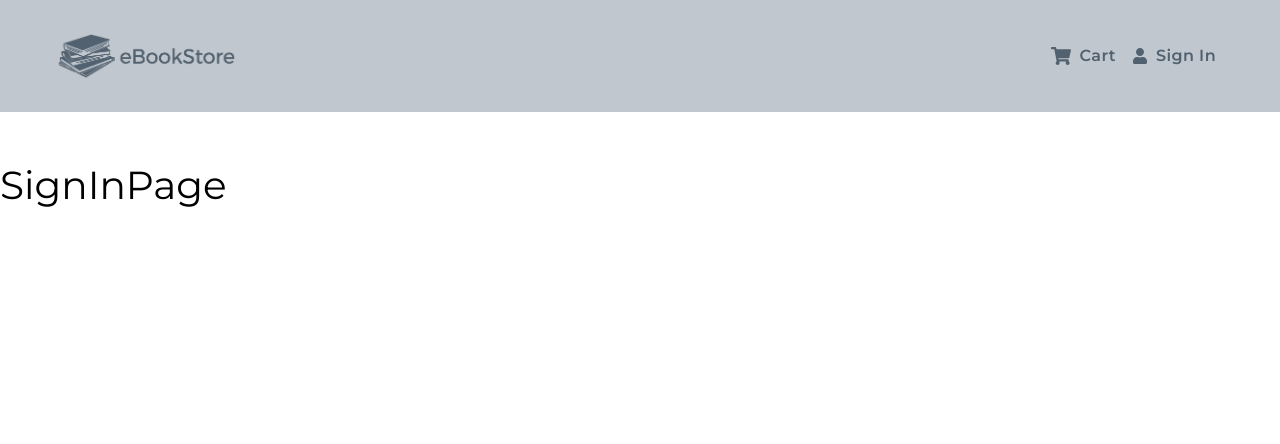
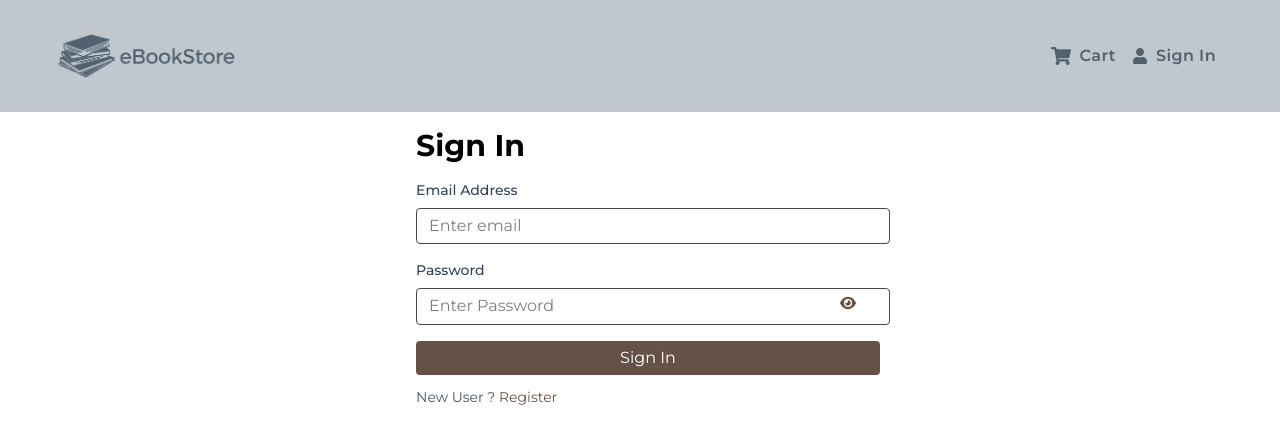
Before and after one commit to MAbdurahman/mern-book-store, a React (Vite) app in the folder frontend/: page /sign-in in a window 1280 px wide. Shown: the top 444 px of the page. Built offline with nearby package versions, Linux system fonts and the light colour scheme.

Commit message:
Update styles for frontend/src/pages/SignInPage.jsx

```diff
--- a/frontend/src/pages/SignInPage.jsx
+++ b/frontend/src/pages/SignInPage.jsx
@@ -1,9 +1,108 @@
+import React, {useEffect, useState} from 'react';
+import {Link, useNavigate, useLocation} from 'react-router-dom';
+import {useDispatch, useSelector} from 'react-redux';
+import LoaderComponent from '../components/LoaderComponent.jsx';
+import FormContainerComponent from '../components/FormContainerComponent.jsx';
+import {useSignInMutation} from '../store/users/usersSlice.js';
+import {setCredentials} from '../store/auth/authSlice.js';
+import useNotification from '../hooks/useNotification.jsx';
+import {FaEyeSlash, FaEye} from 'react-icons/fa6';
+
 export default function SignInPage() {
+   const [email, setEmail] = useState('');
+   const [password, setPassword] = useState('');
+   const [showPassword, setShowPassword] = useState(false);
+
+   const dispatch = useDispatch();
+   const navigate = useNavigate();
+   const {updateNotification} = useNotification();
+
+   const [signIn, {isLoading}] = useSignInMutation();
+   const {userInfo} = useSelector((state) => state.auth);
+
+   const {search} = useLocation();
+   const searchParams = new URLSearchParams(search);
+   const redirect = searchParams.get('redirect') || '/';
+
+   async function handleSubmit(event) {
+      event.preventDefault();
+      console.log('handleSubmit');
+
+   }
+
+   function handleShowPassword() {
+      console.log('handleShowPassword');
+   }
 
    return (
-      <div>
-         <h2>SignInPage</h2>
-      </div>
+      <FormContainerComponent>
+         <h2 className="text-3xl font-bold mb-4 mt-4">Sign In</h2>
+         <form className="space-y-4" onSubmit={handleSubmit}>
+            <div className="space-y-2">
+               <label
+                  htmlFor="email"
+                  className="block text-sm font-medium text-gray-700"
+               >
+                  Email Address
+               </label>
+               <input
+                  type="email"
+                  id="email"
+                  placeholder="Enter email"
+                  value={email}
+                  onChange={(e) => setEmail(e.target.value)}
+                  className="w-full px-3 py-2 border border-gray-300 rounded-sm focus:outline-none focus:ring-2 focus:ring-primary"
+               />
+            </div>
+
+            <div className="space-y-2 relative">
+               <label
+                  htmlFor="password"
+                  className="block text-sm font-medium text-gray-700"
+               >
+                  Password
+               </label>
+               <input
+                  type={showPassword ? 'text' : 'password'}
+                  id="password"
+                  placeholder="Enter Password"
+                  value={password}
+                  onChange={(e) => setPassword(e.target.value)}
+                  className="w-full px-3 py-2 border border-gray-300 rounded-sm
+            focus:outline-none focus:ring-2 focus:ring-primary"
+               />
+               <button
+                  type="button"
+                  onClick={handleShowPassword}
+                  className="absolute inset-y-0 right-2 top-5 text-primary"
+               >
+                  {showPassword ? <FaEyeSlash/> : <FaEye/>}
+               </button>
+            </div>
+            <button
+               type="submit"
+               disabled={isLoading}
+               className="w-full bg-primary text-white py-2 px-2 rounded-sm hover:bg-secondary focus:outline-none
+        focus:right-2 focus:ring-secondary
+        "
+            >
+               Sign In
+            </button>
+            {isLoading && <LoaderComponent/>}
+         </form>
+
+         <div className="py-3">
+            <p className="text-sm text-gray-600">
+               New User ?{' '}
+               <Link
+                  to={redirect ? `/register?redirect=${redirect}` : '/register'}
+                  className="text-primary hover:text-secondary"
+               >
+                  Register
+               </Link>
+            </p>
+         </div>
+      </FormContainerComponent>
 
    );
 }
```
